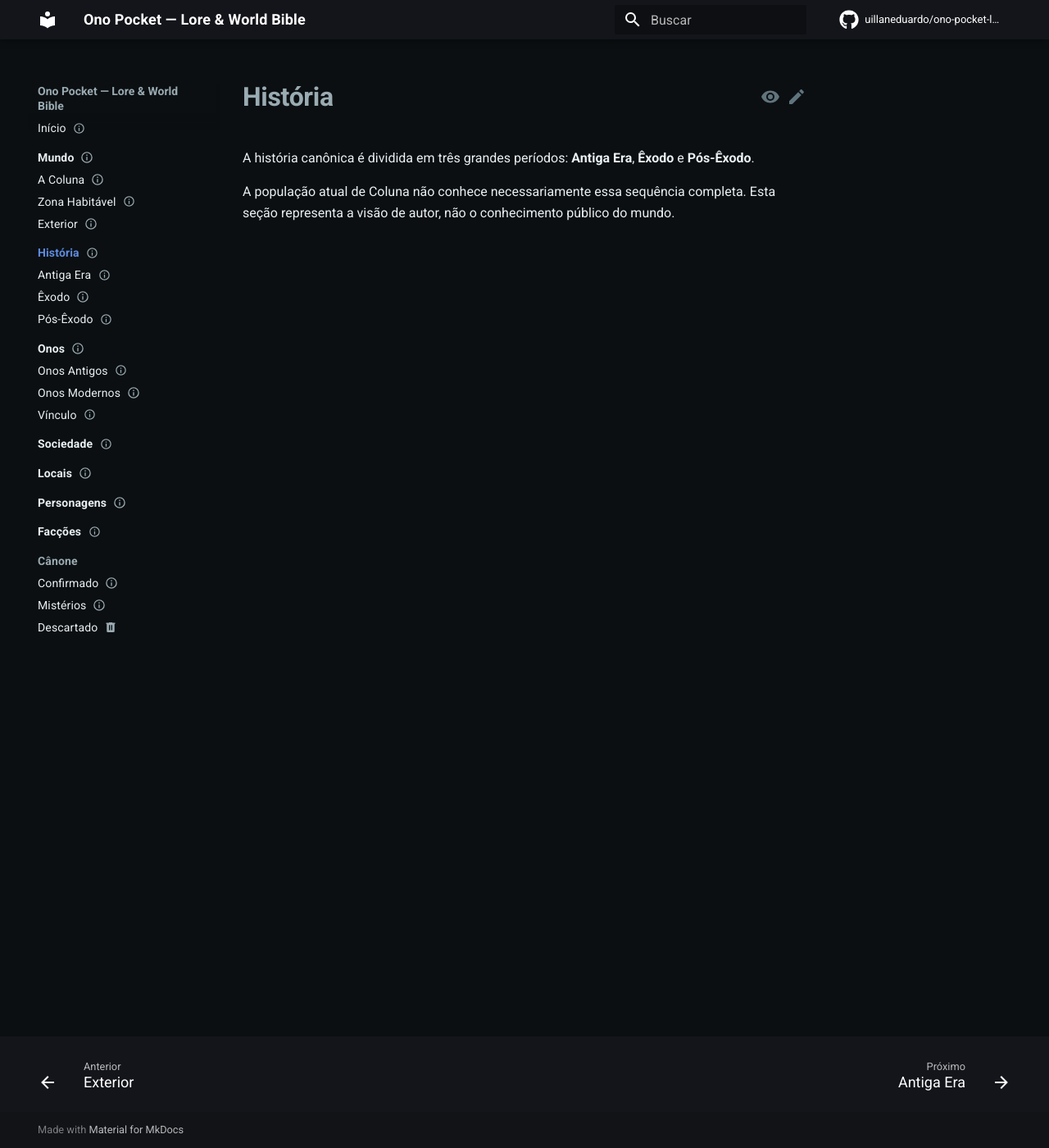
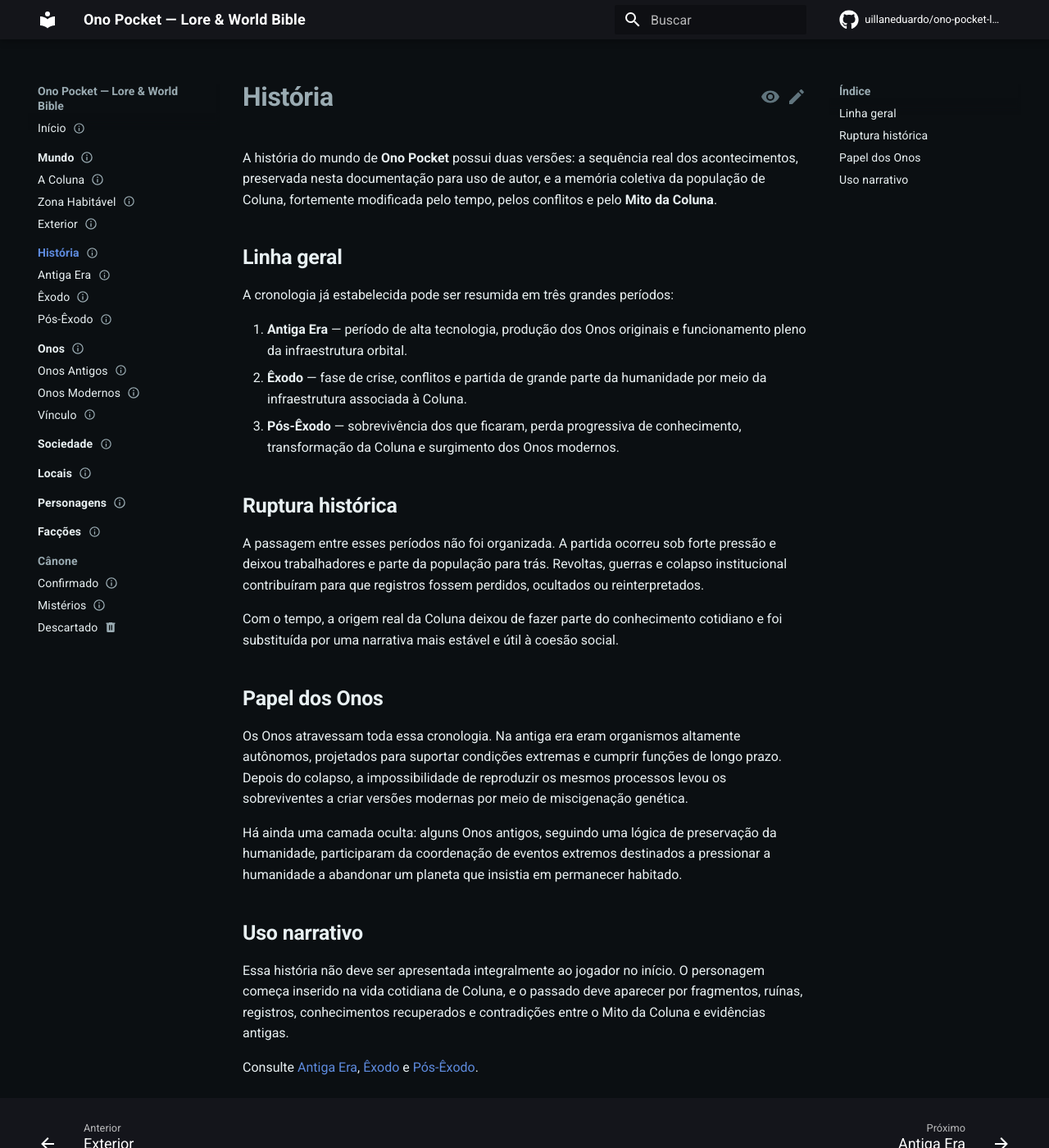
Before and after one commit to uillaneduardo/ono-pocket-lore, an MkDocs documentation site: the page built from docs/history/index.md, in a window 1280 px wide and 1400 px high. Shown: the whole window at 82% size. Built offline with MkDocs 1.6.1 and Material for MkDocs 9.7.7, drawn with Linux system fonts in a browser that asks for light colours; comment, search, counter and statistics services are not loaded.

Commit message:
docs: expand history overview

```diff
--- a/docs/history/index.md
+++ b/docs/history/index.md
@@ -7,6 +7,30 @@ spoiler: major
 
 # História
 
-A história canônica é dividida em três grandes períodos: **Antiga Era**, **Êxodo** e **Pós-Êxodo**.
+A história do mundo de **Ono Pocket** possui duas versões: a sequência real dos acontecimentos, preservada nesta documentação para uso de autor, e a memória coletiva da população de Coluna, fortemente modificada pelo tempo, pelos conflitos e pelo **Mito da Coluna**.
 
-A população atual de Coluna não conhece necessariamente essa sequência completa. Esta seção representa a visão de autor, não o conhecimento público do mundo.
+## Linha geral
+
+A cronologia já estabelecida pode ser resumida em três grandes períodos:
+
+1. **Antiga Era** — período de alta tecnologia, produção dos Onos originais e funcionamento pleno da infraestrutura orbital.
+2. **Êxodo** — fase de crise, conflitos e partida de grande parte da humanidade por meio da infraestrutura associada à Coluna.
+3. **Pós-Êxodo** — sobrevivência dos que ficaram, perda progressiva de conhecimento, transformação da Coluna e surgimento dos Onos modernos.
+
+## Ruptura histórica
+
+A passagem entre esses períodos não foi organizada. A partida ocorreu sob forte pressão e deixou trabalhadores e parte da população para trás. Revoltas, guerras e colapso institucional contribuíram para que registros fossem perdidos, ocultados ou reinterpretados.
+
+Com o tempo, a origem real da Coluna deixou de fazer parte do conhecimento cotidiano e foi substituída por uma narrativa mais estável e útil à coesão social.
+
+## Papel dos Onos
+
+Os Onos atravessam toda essa cronologia. Na antiga era eram organismos altamente autônomos, projetados para suportar condições extremas e cumprir funções de longo prazo. Depois do colapso, a impossibilidade de reproduzir os mesmos processos levou os sobreviventes a criar versões modernas por meio de miscigenação genética.
+
+Há ainda uma camada oculta: alguns Onos antigos, seguindo uma lógica de preservação da humanidade, participaram da coordenação de eventos extremos destinados a pressionar a humanidade a abandonar um planeta que insistia em permanecer habitado.
+
+## Uso narrativo
+
+Essa história não deve ser apresentada integralmente ao jogador no início. O personagem começa inserido na vida cotidiana de Coluna, e o passado deve aparecer por fragmentos, ruínas, registros, conhecimentos recuperados e contradições entre o Mito da Coluna e evidências antigas.
+
+Consulte [Antiga Era](antiga-era.md), [Êxodo](exodo.md) e [Pós-Êxodo](pos-exodo.md).
```
